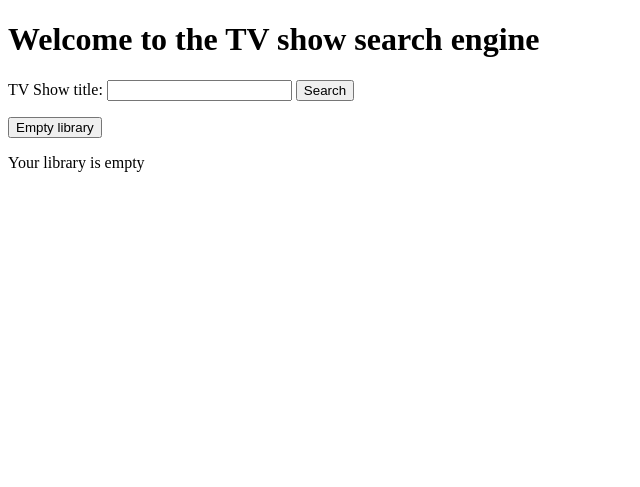
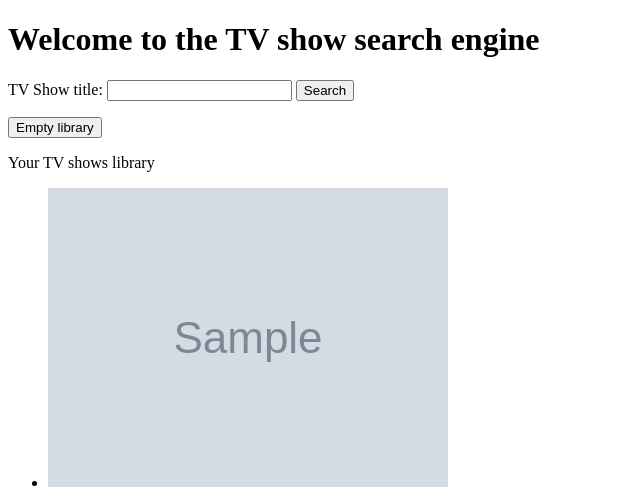
Before and after one commit to thomleonard/Video_Library, a Django app: template Series/templates/Series/library.html in a window 1280 px wide. Shown: the top 487 px of the page, without its empty margins (0-640 px from the left). Run offline with Django 3.2, Linux system fonts and the light colour scheme; the template is opened without the code that fills it: values that come from a table or form of the project are taken from there, others are empty; tables that the repository leaves empty hold one stand-in row (values such as "Sample post"); grey boxes marked "Sample" are stand-in pictures.

Commit message:
variable name wasn't making sense

```diff
--- a/Series/templates/Series/library.html
+++ b/Series/templates/Series/library.html
@@ -27,6 +27,8 @@
     <p> </p>
 
     {% if is_library_empty %}
+        <div id="header">Your library is empty</div>
+    {% else %}
         <div id="header">Your TV shows library</div>
         <div id="content">
             <ul>
@@ -39,8 +41,6 @@
             {% endfor %}
             </ul>
         </div>
-    {% else %}
-        <div id="header">Your library is empty</div>
     {% endif %}
 
 </body>
--- a/Series/views.py
+++ b/Series/views.py
@@ -30,7 +30,7 @@ def library(request):
 
     # create the library
     update_ordered_tvshows = TVShow.objects.order_by('-update_date')
-    is_library_empty = len(update_ordered_tvshows) > 0
+    is_library_empty = len(update_ordered_tvshows) == 0
 
     return render(request, 'Series/library.html',
         {'form': form,
```
